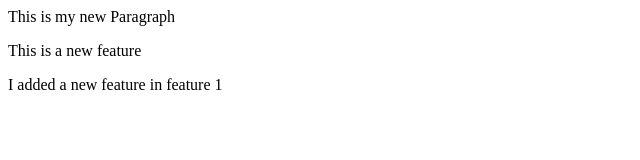
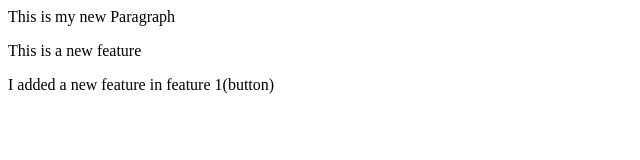
Before and after one commit to Sricheta0203/LocalRepo, a plain HTML site: page index.html in a window 1280 px wide. Shown: the full height of the page, 0-640 px from the left. Drawn offline with Linux system fonts and the light colour scheme.

```diff
--- a/index.html
+++ b/index.html
@@ -1,3 +1,3 @@
 <p>This is my new Paragraph</p>
 <p>This is a new feature</p>
-<p>I added a new feature in feature 1</p>
+<p>I added a new feature in feature 1(button)</p>
```
